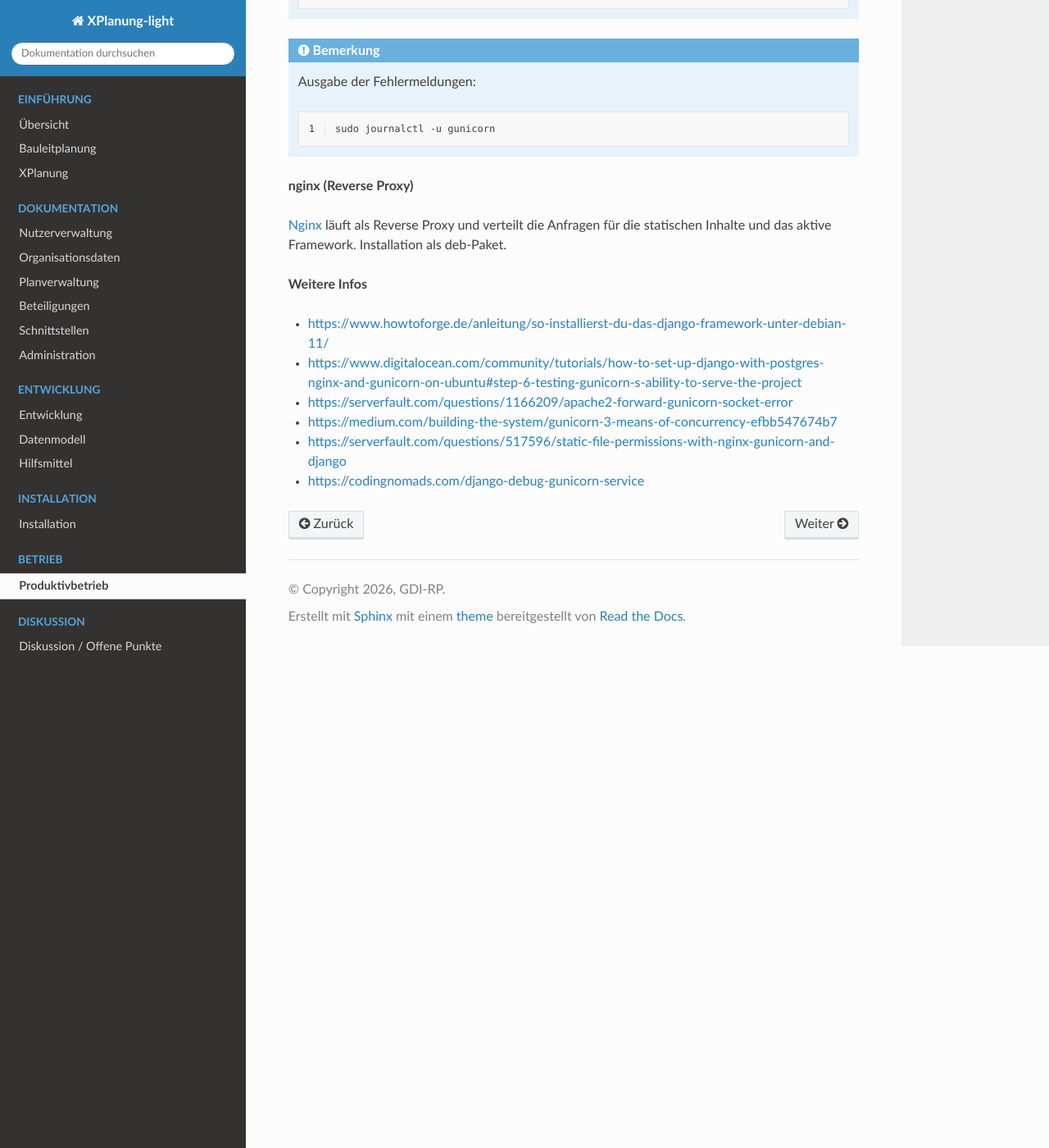
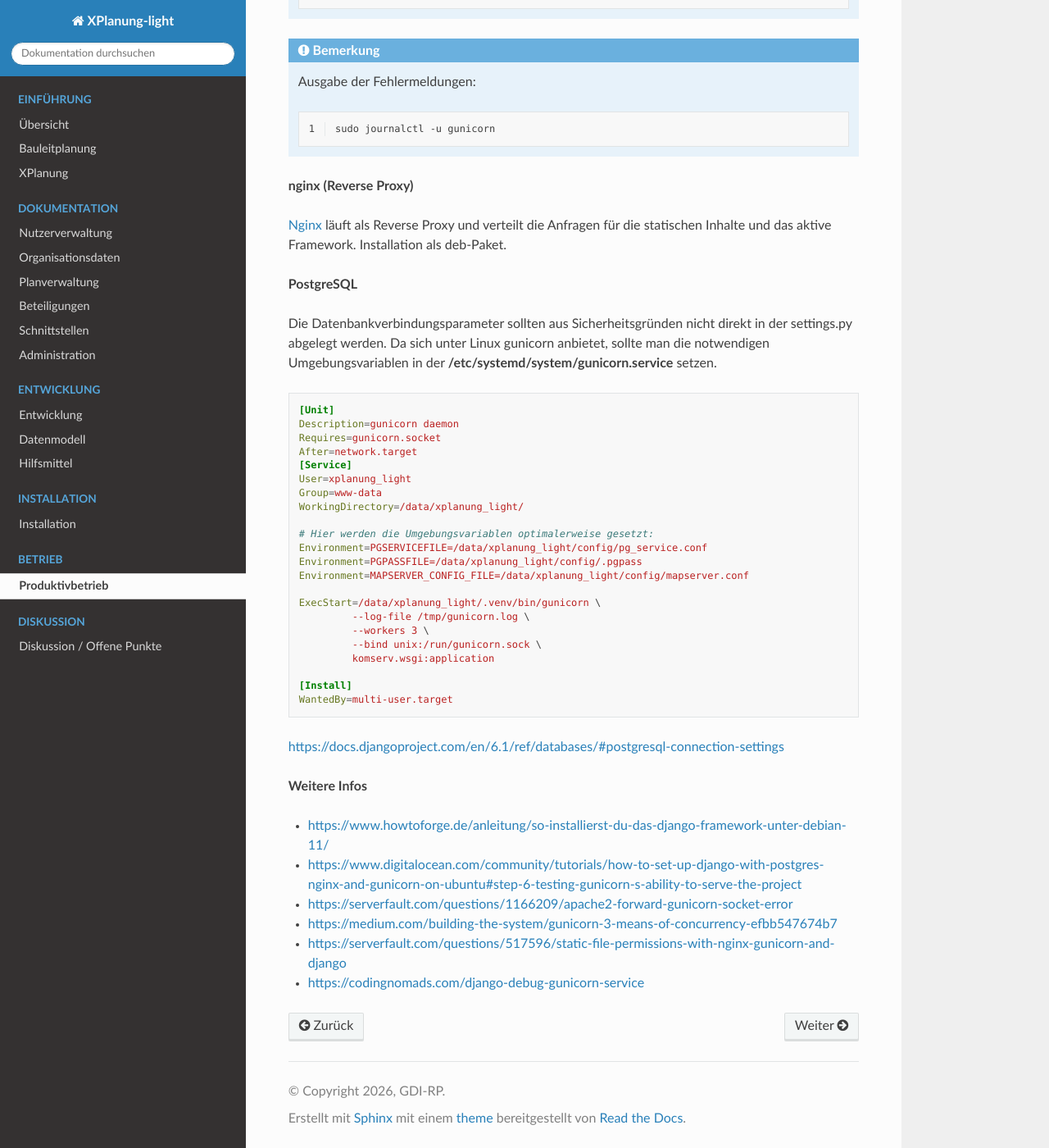
Before and after one commit to mrmap-community/xplanung_light, a Sphinx documentation site: the page built from docs/source/operation/produktivbetrieb.rst, in a window 1280 px wide and 1400 px high, scrolled down 753 px. Shown: the whole window at 82% size. Built offline with Sphinx 7.4.7 and the Read the Docs theme 3.1.0, drawn with Linux system fonts in a browser that asks for light colours.

Commit message:
Vorbereiten des Auslagerns der Datenbankverbindungsparameter in Konfigurationsdateien

```diff
--- a/docs/source/operation/produktivbetrieb.rst
+++ b/docs/source/operation/produktivbetrieb.rst
@@ -54,6 +54,39 @@ Produktivbetrieb
 
 .. _Nginx: https://nginx.org/
 
+**PostgreSQL**
+
+Die Datenbankverbindungsparameter sollten aus Sicherheitsgründen nicht direkt in der settings.py abgelegt werden.
+Da sich unter Linux gunicorn anbietet, sollte man die notwendigen Umgebungsvariablen in der **/etc/systemd/system/gunicorn.service** setzen.
+
+.. code-block:: ini
+
+   [Unit]
+   Description=gunicorn daemon
+   Requires=gunicorn.socket
+   After=network.target
+   [Service]
+   User=xplanung_light
+   Group=www-data
+   WorkingDirectory=/data/xplanung_light/
+
+   # Hier werden die Umgebungsvariablen optimalerweise gesetzt:
+   Environment=PGSERVICEFILE=/data/xplanung_light/config/pg_service.conf
+   Environment=PGPASSFILE=/data/xplanung_light/config/.pgpass
+   Environment=MAPSERVER_CONFIG_FILE=/data/xplanung_light/config/mapserver.conf
+
+   ExecStart=/data/xplanung_light/.venv/bin/gunicorn \
+            --log-file /tmp/gunicorn.log \
+            --workers 3 \
+            --bind unix:/run/gunicorn.sock \
+            komserv.wsgi:application
+
+   [Install]
+   WantedBy=multi-user.target
+
+
+https://docs.djangoproject.com/en/6.1/ref/databases/#postgresql-connection-settings
+
 **Weitere Infos**
 
 * https://www.howtoforge.de/anleitung/so-installierst-du-das-django-framework-unter-debian-11/
```
Also changed, not shown: 2 other files.
